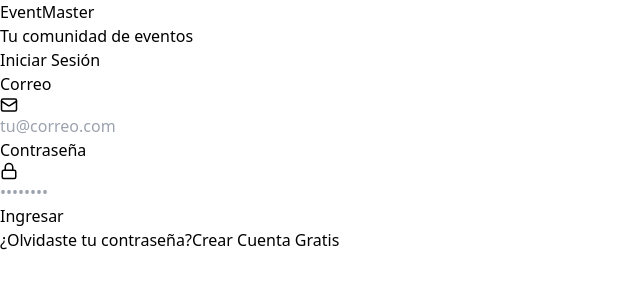
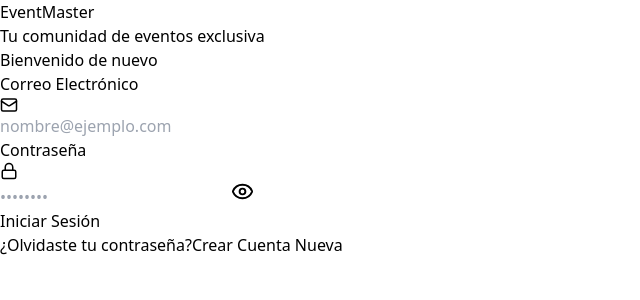
Before and after one commit to FaustoChancusig/eventos, a React (Vite) app: page / in a window 1280 px wide. Shown: the top 300 px of the page, without its empty margins (0-640 px from the left). Built offline with nearby package versions, Linux system fonts and the light colour scheme; no server answers.

Commit message:
CAMBIOS AUHT VISTA

```diff
--- a/src/pages/AuthPage.jsx
+++ b/src/pages/AuthPage.jsx
@@ -1,4 +1,4 @@
-import React, { useState } from 'react';
+import React, { useState, useEffect } from 'react';
 import {
   signInWithEmailAndPassword,
   createUserWithEmailAndPassword,
@@ -6,9 +6,12 @@ import {
   updateProfile
 } from 'firebase/auth';
 import { doc, setDoc } from 'firebase/firestore';
-import { ref, uploadBytes, getDownloadURL } from 'firebase/storage'; // Importamos funciones de Storage
+import { ref, uploadBytes, getDownloadURL } from 'firebase/storage';
 import { auth, db, storage } from '../config/firebase';
-import { AlertCircle, CheckCircle, User, Mail, Lock, Phone, Camera, X } from 'lucide-react';
+import {
+  User, Mail, Lock, Phone, Camera, X,
+  Eye, EyeOff, AlertTriangle, CheckCircle2
+} from 'lucide-react';
 
 export default function AuthPage() {
   const [view, setView] = useState('login');
@@ -19,18 +22,33 @@ export default function AuthPage() {
   const [confirmPass, setConfirmPass] = useState('');
   const [username, setUsername] = useState('');
   const [phone, setPhone] = useState('');
-  const [photoFile, setPhotoFile] = useState(null); // Estado para el archivo de foto
-  const [photoPreview, setPhotoPreview] = useState(null); // Para mostrar la previsualización
+  const [photoFile, setPhotoFile] = useState(null);
+  const [photoPreview, setPhotoPreview] = useState(null);
 
+  // Estados de UI
   const [loading, setLoading] = useState(false);
   const [message, setMessage] = useState({ text: '', type: '' });
+
+  // Estados para visibilidad de contraseña
+  const [showPass, setShowPass] = useState(false);
+  const [showConfirmPass, setShowConfirmPass] = useState(false);
+
+  // --- NUEVO: AUTO-OCULTAR ALERTA ---
+  // Si hay un mensaje, lo borramos automáticamente a los 5 segundos
+  useEffect(() => {
+    if (message.text) {
+      const timer = setTimeout(() => {
+        setMessage({ text: '', type: '' });
+      }, 5000); // 5 segundos
+      return () => clearTimeout(timer);
+    }
+  }, [message]);
 
   // --- MANEJO DE FOTO ---
   const handleFileChange = (e) => {
     const file = e.target.files[0];
     if (file) {
       setPhotoFile(file);
-      // Crear URL temporal para previsualizar
       const previewUrl = URL.createObjectURL(file);
       setPhotoPreview(previewUrl);
     }
@@ -40,7 +58,7 @@ export default function AuthPage() {
   const validateForm = () => {
     const emailRegex = /^[^\s@]+@[^\s@]+\.[^\s@]+$/;
     if (!emailRegex.test(email)) {
-      setMessage({ text: "El formato del correo es incorrecto.", type: 'error' });
+      setMessage({ text: "El formato del correo es inválido.", type: 'error' });
       return false;
     }
 
@@ -54,7 +72,7 @@ export default function AuthPage() {
         return false;
       }
       if (pass.length < 6) {
-        setMessage({ text: "La contraseña es muy corta.", type: 'error' });
+        setMessage({ text: "La contraseña debe tener al menos 6 caracteres.", type: 'error' });
         return false;
       }
       if (pass !== confirmPass) {
@@ -71,146 +89,164 @@ export default function AuthPage() {
     if (!validateForm()) return;
 
     setLoading(true);
-    setMessage({ text: '', type: '' });
+    // No borramos mensaje aquí inmediatamente para que la animación se vea fluida si cambia de error a carga
 
     try {
       if (view === 'login') {
         await signInWithEmailAndPassword(auth, email, pass);
+        // Login exitoso
 
       } else if (view === 'register') {
-        // 1. Crear usuario
         const userCredential = await createUserWithEmailAndPassword(auth, email, pass);
         const user = userCredential.user;
-        let photoURL = ""; // Por defecto vacía
+        let photoURL = "";
 
-        // 2. Si seleccionó foto, subirla a Firebase Storage
         if (photoFile) {
-          // Creamos una referencia: carpeta 'avatars' / id_usuario
           const storageRef = ref(storage, `avatars/${user.uid}`);
           await uploadBytes(storageRef, photoFile);
-          // Obtenemos la URL pública de internet
           photoURL = await getDownloadURL(storageRef);
         }
 
-        // 3. Actualizar perfil de Auth (ahora con foto)
         await updateProfile(user, {
           displayName: username,
-          photoURL: photoURL // Guardamos la URL aquí
+          photoURL: photoURL
         });
 
-        // 4. Guardar datos en Firestore
         await setDoc(doc(db, "users", user.uid), {
           uid: user.uid,
           username: username,
           email: email,
           phone: phone,
-          photoURL: photoURL, // Y también aquí para fácil acceso
+          photoURL: photoURL,
           createdAt: new Date().toISOString()
         });
 
-        setMessage({ text: "¡Registro exitoso!", type: 'success' });
+        setMessage({ text: "¡Cuenta creada exitosamente! Bienvenido.", type: 'success' });
       }
     } catch (error) {
       console.error(error);
-      let msg = "Ocurrió un error.";
-      if (error.code === 'auth/email-already-in-use') msg = "El correo ya está registrado.";
-      if (error.code === 'auth/user-not-found' || error.code === 'auth/wrong-password') msg = "Credenciales incorrectas.";
+      let msg = "Ocurrió un error inesperado.";
+      if (error.code === 'auth/email-already-in-use') msg = "Este correo ya está registrado.";
+      if (error.code === 'auth/user-not-found' || error.code === 'auth/wrong-password' || error.code === 'auth/invalid-credential') msg = "Credenciales incorrectas.";
+      if (error.code === 'auth/too-many-requests') msg = "Demasiados intentos. Intenta más tarde.";
       setMessage({ text: msg, type: 'error' });
     } finally {
       setLoading(false);
     }
   };
 
-  // ... (Lógica de Reset igual)
   const handleResetSubmit = async (e) => {
       e.preventDefault();
-      // ... (misma lógica que tenías antes)
-      if (!email) { setMessage({text: "Ingresa tu correo", type: 'error'}); return; }
+      if (!email) { setMessage({text: "Ingresa tu correo para continuar.", type: 'error'}); return; }
       setLoading(true);
       try {
           await sendPasswordResetEmail(auth, email);
-          setMessage({text: "Enlace enviado.", type: 'success'});
-          setTimeout(() => setView('login'), 4000);
-      } catch(e) { setMessage({text: "Error enviando correo", type: 'error'}); }
-      finally { setLoading(false); }
+          setMessage({text: "Hemos enviado un enlace de recuperación a tu correo.", type: 'success'});
+          // Regresamos al login después de 3.5 segundos para que le de tiempo a leer
+          setTimeout(() => {
+             setView('login');
+             // Opcional: Si quieres que al cambiar se borre la alerta inmediatamente descomenta esto:
+             // setMessage({ text: '', type: '' });
+          }, 3500);
+      } catch(e) {
+        setMessage({text: "No pudimos enviar el correo. Verifica que sea correcto.", type: 'error'});
+      } finally {
+        setLoading(false);
+      }
   };
 
   const isRegister = view === 'register';
   const isReset = view === 'reset';
-  const msgStyle = message.type === 'success' ? "bg-green-50 text-green-700 border-green-200" : "bg-red-50 text-red-700 border-red-200";
 
   return (
-    <div className="flex flex-col items-center justify-center min-h-screen p-6 bg-gradient-to-br from-purple-700 via-purple-600 to-blue-600 font-sans animate-fade-in">
-      <div className="text-center mb-6">
-        <h1 className="text-4xl font-bold text-white tracking-tight">EventMaster</h1>
-        <p className="text-purple-200">Tu comunidad de eventos</p>
-      </div>
+    <div className="flex flex-col items-center justify-center min-h-screen p-6 bg-gradient-to-br from-orange-700 via-orange-600 to-blue-600 font-sans relative">
 
+      {/* --- ALERTA FLOTANTE (TOAST) --- */}
+      {/* fixed: La fija a la pantalla
+          top-4: Margen superior
+          z-50: Asegura que esté siempre encima de todo
+          animate-fade-in-down: Animación de entrada suave
+      */}
       {message.text && (
-        <div className={`w-full max-w-md p-3 mb-4 rounded-lg border text-sm text-center font-medium ${msgStyle}`}>
-          {message.text}
+        <div className="fixed top-6 left-0 right-0 z-50 flex justify-center px-4 animate-[slideDown_0.5s_ease-out]">
+          <div className={`w-full max-w-md flex items-start gap-3 p-4 rounded-xl shadow-2xl border-l-4 backdrop-blur-md transition-all ${
+            message.type === 'success'
+              ? "bg-white/95 border-green-500 text-gray-800"
+              : "bg-white/95 border-red-500 text-gray-800"
+          }`}>
+            <div className="mt-0.5 shrink-0">
+              {message.type === 'success' ? <CheckCircle2 className="text-green-500" size={22} /> : <AlertTriangle className="text-red-500" size={22} />}
+            </div>
+            <div className="flex-1">
+              <h4 className={`font-bold text-sm ${message.type === 'success' ? 'text-green-600' : 'text-red-600'}`}>
+                {message.type === 'success' ? '¡Excelente!' : 'Atención'}
+              </h4>
+              <p className="text-sm font-medium mt-0.5 leading-snug">{message.text}</p>
+            </div>
+            <button onClick={() => setMessage({text:'', type:''})} className="text-gray-400 hover:text-gray-600 transition-colors shrink-0 p-1">
+              <X size={18} />
+            </button>
+          </div>
         </div>
       )}
 
-      <div className="bg-white w-full max-w-md rounded-3xl p-8 shadow-2xl">
+      <div className="text-center mb-8 animate-fade-in-down">
+        <h1 className="text-5xl font-extrabold text-white tracking-tight drop-shadow-md">EventMaster</h1>
+        <p className="text-orange-100 text-lg mt-2 font-light">Tu comunidad de eventos exclusiva</p>
+      </div>
+
+      <div className="bg-white/95 backdrop-blur-sm w-full max-w-md rounded-3xl p-8 shadow-2xl border border-white/20">
         <h2 className="text-2xl font-bold mb-6 text-gray-800 border-b pb-4 border-gray-100">
-          {isReset ? 'Recuperar Contraseña' : (isRegister ? 'Crear Cuenta' : 'Iniciar Sesión')}
+          {isReset ? 'Recuperar Acceso' : (isRegister ? 'Crear Cuenta' : 'Bienvenido de nuevo')}
         </h2>
 
         <form onSubmit={isReset ? handleResetSubmit : handleAuthSubmit} className="space-y-4">
 
-          {/* --- SECCIÓN FOTO DE PERFIL (Solo Registro) --- */}
           {isRegister && (
             <div className="flex flex-col items-center mb-4">
               <div className="relative w-24 h-24 mb-2">
-                {photoPreview ? (
-                  <img src={photoPreview} alt="Preview" className="w-full h-full rounded-full object-cover border-2 border-purple-200 shadow-md" />
-                ) : (
-                  <div className="w-full h-full rounded-full bg-gray-100 flex items-center justify-center border-2 border-dashed border-gray-300 text-gray-400">
-                    <Camera size={32} />
+                <label htmlFor="photo-upload" className="block w-full h-full rounded-full cursor-pointer group relative hover:opacity-90 transition-opacity">
+                  {photoPreview ? (
+                    <img src={photoPreview} alt="Preview" className="w-full h-full rounded-full object-cover border-4 border-orange-100 shadow-md group-hover:border-orange-200 transition-all" />
+                  ) : (
+                    <div className="w-full h-full rounded-full bg-gray-50 flex items-center justify-center border-2 border-dashed border-gray-300 text-gray-400 group-hover:bg-gray-100 transition-all">
+                      <Camera size={32} />
+                    </div>
+                  )}
+                  <div className="absolute bottom-0 right-0 bg-orange-600 text-white p-2 rounded-full shadow-lg transition-transform group-hover:scale-110">
+                    <Camera size={16} />
                   </div>
-                )}
-                {/* Input oculto trucado con etiqueta */}
-                <label htmlFor="photo-upload" className="absolute bottom-0 right-0 bg-purple-600 text-white p-1.5 rounded-full cursor-pointer hover:bg-purple-700 shadow-sm">
-                  <Camera size={14} />
                 </label>
-                <input
-                  id="photo-upload"
-                  type="file"
-                  accept="image/*"
-                  onChange={handleFileChange}
-                  className="hidden"
-                />
+                <input id="photo-upload" type="file" accept="image/*" onChange={handleFileChange} className="hidden" />
               </div>
-              <p className="text-xs text-gray-400">Foto de perfil (Opcional)</p>
+              <p className="text-xs font-medium text-gray-400">Sube tu foto (Opcional)</p>
             </div>
           )}
 
           {isRegister && (
             <>
-              {/* Inputs de Registro (Igual que antes) */}
               <div>
                 <label className="block text-xs font-bold text-gray-500 uppercase mb-1 ml-1">Usuario</label>
                 <div className="relative">
-                  <User className="absolute left-3 top-3 text-gray-400" size={18} />
-                  <input type="text" value={username} onChange={e => setUsername(e.target.value)} className="w-full pl-10 pr-4 py-3 rounded-xl bg-gray-50 border outline-none focus:border-purple-500 transition-all" placeholder="Ej. gamer_pro" />
+                  <User className="absolute left-3 top-3.5 text-gray-400" size={18} />
+                  <input type="text" value={username} onChange={e => setUsername(e.target.value)} className="w-full pl-10 pr-4 py-3 rounded-xl bg-gray-50 border border-gray-200 outline-none focus:border-orange-500 focus:bg-white focus:ring-2 focus:ring-orange-100 transition-all" placeholder="Ej. AlexGamer" />
                 </div>
               </div>
               <div>
                 <label className="block text-xs font-bold text-gray-500 uppercase mb-1 ml-1">Teléfono</label>
                 <div className="relative">
-                  <Phone className="absolute left-3 top-3 text-gray-400" size={18} />
-                  <input type="tel" value={phone} onChange={e => { if(e.target.value === '' || /^\d+$/.test(e.target.value)) setPhone(e.target.value) }} className="w-full pl-10 pr-4 py-3 rounded-xl bg-gray-50 border outline-none focus:border-purple-500 transition-all" placeholder="Solo números" maxLength={10} />
+                  <Phone className="absolute left-3 top-3.5 text-gray-400" size={18} />
+                  <input type="tel" value={phone} onChange={e => { if(e.target.value === '' || /^\d+$/.test(e.target.value)) setPhone(e.target.value) }} className="w-full pl-10 pr-4 py-3 rounded-xl bg-gray-50 border border-gray-200 outline-none focus:border-orange-500 focus:bg-white focus:ring-2 focus:ring-orange-100 transition-all" placeholder="Solo números" maxLength={10} />
                 </div>
               </div>
             </>
           )}
 
           <div>
-            <label className="block text-xs font-bold text-gray-500 uppercase mb-1 ml-1">Correo</label>
+            <label className="block text-xs font-bold text-gray-500 uppercase mb-1 ml-1">Correo Electrónico</label>
             <div className="relative">
-              <Mail className="absolute left-3 top-3 text-gray-400" size={18} />
-              <input type="email" value={email} onChange={e => setEmail(e.target.value)} className="w-full pl-10 pr-4 py-3 rounded-xl bg-gray-50 border outline-none focus:border-purple-500 transition-all" placeholder="tu@correo.com" />
+              <Mail className="absolute left-3 top-3.5 text-gray-400" size={18} />
+              <input type="email" value={email} onChange={e => setEmail(e.target.value)} className="w-full pl-10 pr-4 py-3 rounded-xl bg-gray-50 border border-gray-200 outline-none focus:border-orange-500 focus:bg-white focus:ring-2 focus:ring-orange-100 transition-all" placeholder="nombre@ejemplo.com" />
             </div>
           </div>
 
@@ -219,33 +255,72 @@ export default function AuthPage() {
               <div>
                 <label className="block text-xs font-bold text-gray-500 uppercase mb-1 ml-1">Contraseña</label>
                 <div className="relative">
-                  <Lock className="absolute left-3 top-3 text-gray-400" size={18} />
-                  <input type="password" value={pass} onChange={e => setPass(e.target.value)} className="w-full pl-10 pr-4 py-3 rounded-xl bg-gray-50 border outline-none focus:border-purple-500 transition-all" placeholder="••••••••" />
+                  <Lock className="absolute left-3 top-3.5 text-gray-400" size={18} />
+                  <input type={showPass ? "text" : "password"} value={pass} onChange={e => setPass(e.target.value)} className="w-full pl-10 pr-12 py-3 rounded-xl bg-gray-50 border border-gray-200 outline-none focus:border-orange-500 focus:bg-white focus:ring-2 focus:ring-orange-100 transition-all" placeholder="••••••••" />
+                  <button type="button" onClick={() => setShowPass(!showPass)} className="absolute right-3 top-3 text-gray-400 hover:text-orange-600 transition-colors p-1">
+                    {showPass ? <EyeOff size={23} /> : <Eye size={23} />}
+                  </button>
                 </div>
               </div>
+
               {isRegister && (
                 <div>
-                  <label className="block text-xs font-bold text-gray-500 uppercase mb-1 ml-1">Confirmar</label>
+                  <label className="block text-xs font-bold text-gray-500 uppercase mb-1 ml-1">Confirmar Contraseña</label>
                   <div className="relative">
-                    <Lock className="absolute left-3 top-3 text-gray-400" size={18} />
-                    <input type="password" value={confirmPass} onChange={e => setConfirmPass(e.target.value)} className={`w-full pl-10 pr-4 py-3 rounded-xl bg-gray-50 border outline-none transition-all ${confirmPass && pass !== confirmPass ? "border-red-300 bg-red-50" : "border-gray-200 focus:border-purple-500"}`} placeholder="Repite contraseña" />
+                    <Lock className="absolute left-3 top-3.5 text-gray-400" size={18} />
+                    <input
+                      type={showConfirmPass ? "text" : "password"}
+                      value={confirmPass}
+                      onChange={e => setConfirmPass(e.target.value)}
+                      className={`w-full pl-10 pr-12 py-3 rounded-xl bg-gray-50 border outline-none focus:ring-2 transition-all ${
+                        confirmPass && pass !== confirmPass
+                        ? "border-red-300 bg-red-50 focus:border-red-500 focus:ring-red-100"
+                        : "border-gray-200 focus:border-orange-500 focus:bg-white focus:ring-orange-100"
+                      }`}
+                      placeholder="Repite la contraseña"
+                    />
+                    <button type="button" onClick={() => setShowConfirmPass(!showConfirmPass)} className="absolute right-3 top-3 text-gray-400 hover:text-orange-600 transition-colors p-1">
+                      {showConfirmPass ? <EyeOff size={23} /> : <Eye size={23} />}
+                    </button>
                   </div>
+                  {confirmPass && pass !== confirmPass && (
+                    <p className="text-xs text-red-500 mt-1 ml-1 font-medium">Las contraseñas no coinciden</p>
+                  )}
                 </div>
               )}
             </>
           )}
 
-          <button disabled={loading} className="w-full bg-purple-600 hover:bg-purple-700 text-white font-bold py-4 rounded-xl shadow-lg transition-all active:scale-[0.98] disabled:opacity-60 mt-4">
-            {loading ? 'Procesando...' : (isReset ? 'Enviar' : (isRegister ? 'Registrarme' : 'Ingresar'))}
+          <button
+            disabled={loading}
+            className="w-full bg-orange-600 hover:bg-orange-700 text-white font-bold py-4 rounded-xl shadow-lg shadow-orange-500/30 transition-all active:scale-[0.98] disabled:opacity-70 disabled:cursor-not-allowed mt-4 flex justify-center items-center gap-2"
+          >
+            {loading ? (
+              <>
+                <div className="w-5 h-5 border-2 border-white/30 border-t-white rounded-full animate-spin"></div>
+                <span>Procesando...</span>
+              </>
+            ) : (
+              isReset ? 'Enviar Enlace' : (isRegister ? 'Registrarme Ahora' : 'Iniciar Sesión')
+            )}
           </button>
         </form>
 
-        <div className="mt-6 pt-4 border-t border-gray-100 text-center space-y-3">
+        <div className="mt-4 text-center">
           {!isReset && !isRegister && (
-             <button onClick={() => {setMessage({text:'',type:''}); setView('reset')}} className="text-sm text-purple-600 hover:underline block w-full">¿Olvidaste tu contraseña?</button>
+             <button
+               onClick={() => {setMessage({text:'',type:''}); setView('reset')}}
+               className="text-xs text-gray-500 hover:text-orange-600 hover:underline transition-colors block w-full mb-3 font-medium"
+             >
+               ¿Olvidaste tu contraseña?
+             </button>
           )}
-          <button onClick={() => {setMessage({text:'',type:''}); setView(isRegister || isReset ? 'login' : 'register')}} className="text-purple-700 font-bold uppercase text-sm tracking-wide">
-            {isRegister || isReset ? 'Volver al Login' : 'Crear Cuenta Gratis'}
+
+          <button
+            onClick={() => {setMessage({text:'',type:''}); setView(isRegister || isReset ? 'login' : 'register')}}
+            className="w-full py-3 rounded-xl border-2 border-orange-100 text-orange-700 font-bold text-xs uppercase tracking-wide hover:bg-orange-50 hover:border-orange-200 transition-all active:scale-[0.98]"
+          >
+            {isRegister || isReset ? 'Volver al Login' : 'Crear Cuenta Nueva'}
           </button>
         </div>
       </div>
```
